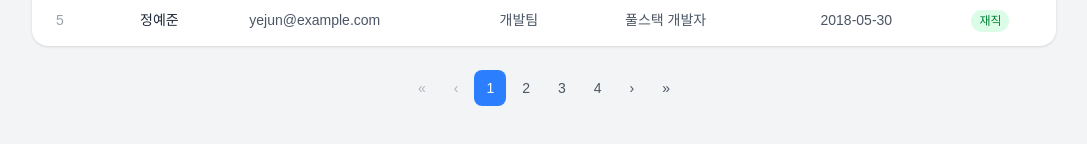
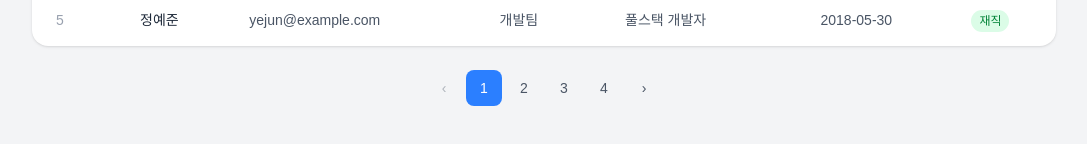
Before and after one commit to gkak12/react-sample, a Next.js app: page /list in a window 1280 px wide. Shown: the part 396-540 px from the top of the page, without its empty margins (96-1183 px from the left). Built offline with nearby package versions, Linux system fonts and the light colour scheme; sample sign-in values are in the browser's storage.

Commit message:
react-paginate 적용

```diff
--- a/package.json
+++ b/package.json
@@ -11,7 +11,8 @@
   "dependencies": {
     "next": "16.1.6",
     "react": "19.2.3",
-    "react-dom": "19.2.3"
+    "react-dom": "19.2.3",
+    "react-paginate": "^8.3.0"
   },
   "devDependencies": {
     "@tailwindcss/postcss": "^4",
--- a/src/app/list/page.tsx
+++ b/src/app/list/page.tsx
@@ -3,6 +3,7 @@
 import { useEffect, useState } from "react";
 import { useRouter } from "next/navigation";
 import DetailPopup from "@/components/DetailPopup";
+import ReactPaginate from "react-paginate";
 
 export interface Item {
   id: number;
@@ -49,6 +50,10 @@ export default function ListPage() {
 
   const totalPages = Math.ceil(SAMPLE_DATA.length / PAGE_SIZE);
   const pagedData = SAMPLE_DATA.slice((currentPage - 1) * PAGE_SIZE, currentPage * PAGE_SIZE);
+
+  const handlePageChange = ({ selected }: { selected: number }) => {
+    setCurrentPage(selected + 1); // react-paginate는 0부터 시작
+  };
 
   useEffect(() => {
     const isLoggedIn = localStorage.getItem("isLoggedIn");
@@ -126,49 +131,28 @@ export default function ListPage() {
         </div>
 
         {/* 페이징 */}
-        <div className="mt-6 flex items-center justify-center gap-1">
-          <button
-            onClick={() => setCurrentPage(1)}
-            disabled={currentPage === 1}
-            className="rounded-lg px-3 py-2 text-sm text-gray-600 hover:bg-gray-200 disabled:cursor-not-allowed disabled:opacity-40"
-          >
-            «
-          </button>
-          <button
-            onClick={() => setCurrentPage((p) => p - 1)}
-            disabled={currentPage === 1}
-            className="rounded-lg px-3 py-2 text-sm text-gray-600 hover:bg-gray-200 disabled:cursor-not-allowed disabled:opacity-40"
-          >
-            ‹
-          </button>
-          {Array.from({ length: totalPages }, (_, i) => i + 1).map((page) => (
-            <button
-              key={page}
-              onClick={() => setCurrentPage(page)}
-              className={`rounded-lg px-3 py-2 text-sm font-medium ${
-                page === currentPage
-                  ? "bg-blue-500 text-white"
-                  : "text-gray-600 hover:bg-gray-200"
-              }`}
-            >
-              {page}
-            </button>
-          ))}
-          <button
-            onClick={() => setCurrentPage((p) => p + 1)}
-            disabled={currentPage === totalPages}
-            className="rounded-lg px-3 py-2 text-sm text-gray-600 hover:bg-gray-200 disabled:cursor-not-allowed disabled:opacity-40"
-          >
-            ›
-          </button>
-          <button
-            onClick={() => setCurrentPage(totalPages)}
-            disabled={currentPage === totalPages}
-            className="rounded-lg px-3 py-2 text-sm text-gray-600 hover:bg-gray-200 disabled:cursor-not-allowed disabled:opacity-40"
-          >
-            »
-          </button>
-        </div>
+        <ReactPaginate
+          pageCount={totalPages}
+          pageRangeDisplayed={5}
+          marginPagesDisplayed={1}
+          onPageChange={handlePageChange}
+          forcePage={currentPage - 1}
+          previousLabel="‹"
+          nextLabel="›"
+          breakLabel="..."
+          containerClassName="mt-6 flex items-center justify-center gap-1"
+          pageClassName="rounded-lg"
+          pageLinkClassName="flex h-9 w-9 items-center justify-center rounded-lg text-sm text-gray-600 hover:bg-gray-200"
+          activeClassName="!bg-blue-500"
+          activeLinkClassName="!text-white"
+          previousClassName="rounded-lg"
+          previousLinkClassName="flex h-9 w-9 items-center justify-center rounded-lg text-sm text-gray-600 hover:bg-gray-200 disabled:opacity-40"
+          nextClassName="rounded-lg"
+          nextLinkClassName="flex h-9 w-9 items-center justify-center rounded-lg text-sm text-gray-600 hover:bg-gray-200 disabled:opacity-40"
+          breakClassName="rounded-lg"
+          breakLinkClassName="flex h-9 w-9 items-center justify-center rounded-lg text-sm text-gray-600"
+          disabledClassName="opacity-40 cursor-not-allowed"
+        />
       </div>
 
       {/* 상세 팝업 */}
```
Also changed, not shown: 1 other file (tests, documents, lock files or other folders).
